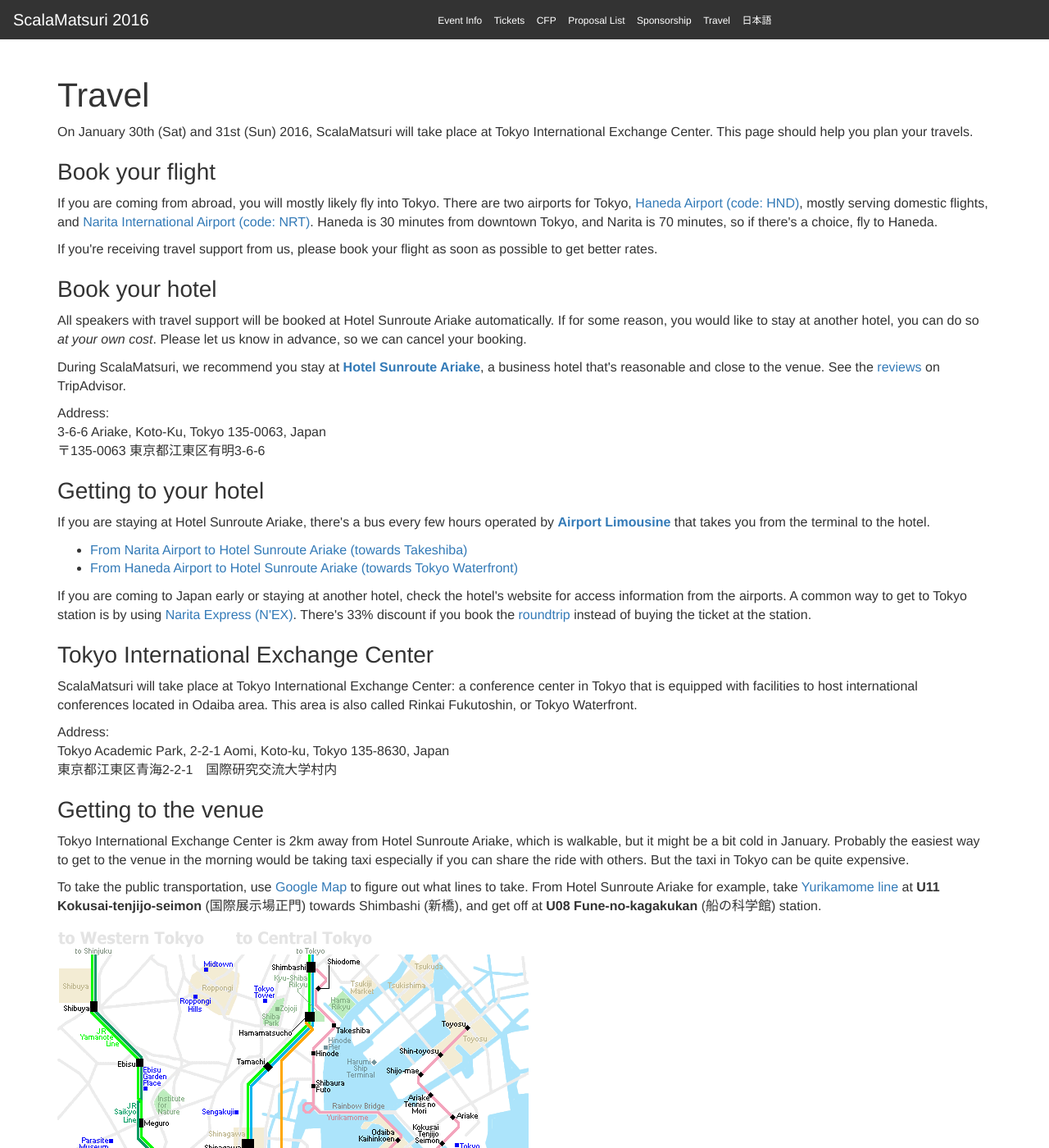
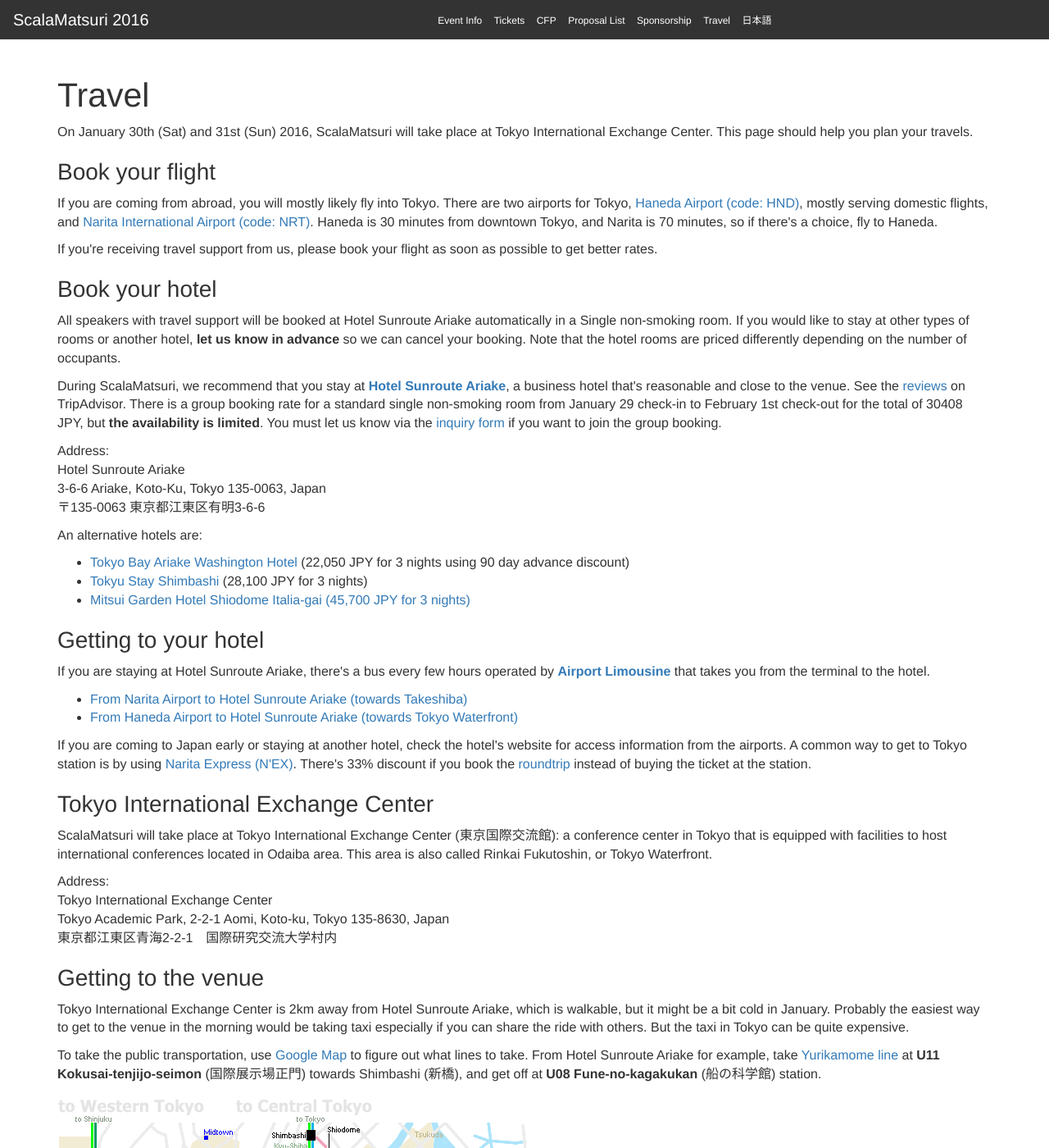
Before and after one commit to scalajp/2016.scalamatsuri.org, a Jekyll site: the page built from en/travel/index.html, in a window 1280 px wide and 1400 px high. Shown: the whole window at 82% size. Built offline with Jekyll 4.4.1, drawn with Linux system fonts in a browser that asks for light colours; nearby versions of some CDN libraries; comment, search, counter and statistics services are not loaded.

Commit message:
Added more hotel info

```diff
--- a/en/travel/index.html
+++ b/en/travel/index.html
@@ -19,16 +19,23 @@ If you're receiving travel support from us, please book your flight as soon as p
 
 <h3>Book your hotel</h3>
 <p>
-All speakers with travel support will be booked at Hotel Sunroute Ariake automatically. If for some reason, you would like to stay at another hotel, you can do so <i>at your own cost</i>. Please let us know in advance, so we can cancel your booking.
+All speakers with travel support will be booked at Hotel Sunroute Ariake automatically in a Single non-smoking room. If you would like to stay at other types of rooms or another hotel, <b>let us know in advance</b> so we can cancel your booking. Note that  the hotel rooms are priced differently depending on the number of occupants.
 </p>
 <p>
-During ScalaMatsuri, we recommend you stay at <b><a href="http://www.sunroute.jp/english/hotelinfo/tokyo_kanagawa/ariake/index.html">Hotel Sunroute Ariake</a></b>, a business hotel that's reasonable and close to the venue. See the <a href="http://www.tripadvisor.com/Hotel_Review-g1066449-d1439033-Reviews-Hotel_Sunroute_Ariake-Koto_Tokyo_Tokyo_Prefecture_Kanto.html">reviews</a> on TripAdvisor.
+During ScalaMatsuri, we recommend that you stay at <b><a href="http://www.hotelsunrouteariake.jp">Hotel Sunroute Ariake</a></b>, a business hotel that's reasonable and close to the venue. See the <a href="http://www.tripadvisor.com/Hotel_Review-g1066449-d1439033-Reviews-Hotel_Sunroute_Ariake-Koto_Tokyo_Tokyo_Prefecture_Kanto.html">reviews</a> on TripAdvisor. There is a group booking rate for a standard single non-smoking room from January 29 check-in to February 1st check-out for the total of 30408 JPY, but <b>the availability is limited</b>. You must let us know via the <a href="https://docs.google.com/forms/d/1kVRSxCTTwTPh_o2MGi4p-Zy1BoUARAWdwc2nXVkoi-s/viewform">inquiry form</a> if you want to join the group booking.
 </p>
 <p>
 Address:<br>
+Hotel Sunroute Ariake<br>
 3-6-6 Ariake, Koto-Ku, Tokyo 135-0063, Japan<br>
 〒135-0063 東京都江東区有明3-6-6
 </p>
+<p>An alternative hotels are:
+<ul>
+<li><a href="http://tokyobay.washington-hotels.jp/">Tokyo Bay Ariake Washington Hotel</a> (22,050 JPY for 3 nights using 90 day advance discount)</li>
+<li><a href="http://www.tokyustay.co.jp/e/hotel/SHI/">Tokyu Stay Shimbashi</a> (28,100 JPY for 3 nights)</li>
+<li><a href="http://www.gardenhotels.co.jp/eng/shiodome-italiagai/">Mitsui Garden Hotel Shiodome Italia-gai (45,700 JPY for 3 nights)</a></li>
+</ul>
 
 <h3>Getting to your hotel</h3>
 <p>
@@ -46,10 +53,11 @@ A common way to get to Tokyo station is by using <a href="http://www.jreast.co.j
 
 <h3>Tokyo International Exchange Center</h3>
 <p>
-ScalaMatsuri will take place at Tokyo International Exchange Center: a conference center in Tokyo that is equipped with facilities to host international conferences located in Odaiba area. This area is also called Rinkai Fukutoshin, or Tokyo Waterfront.
+ScalaMatsuri will take place at Tokyo International Exchange Center (東京国際交流館): a conference center in Tokyo that is equipped with facilities to host international conferences located in Odaiba area. This area is also called Rinkai Fukutoshin, or Tokyo Waterfront.
 </p>
 <p>
 Address:<br>
+Tokyo International Exchange Center<br>
 Tokyo Academic Park, 2-2-1 Aomi, Koto-ku, Tokyo 135-8630, Japan<br>
 東京都江東区青海2-2-1　国際研究交流大学村内
 </p>
```
